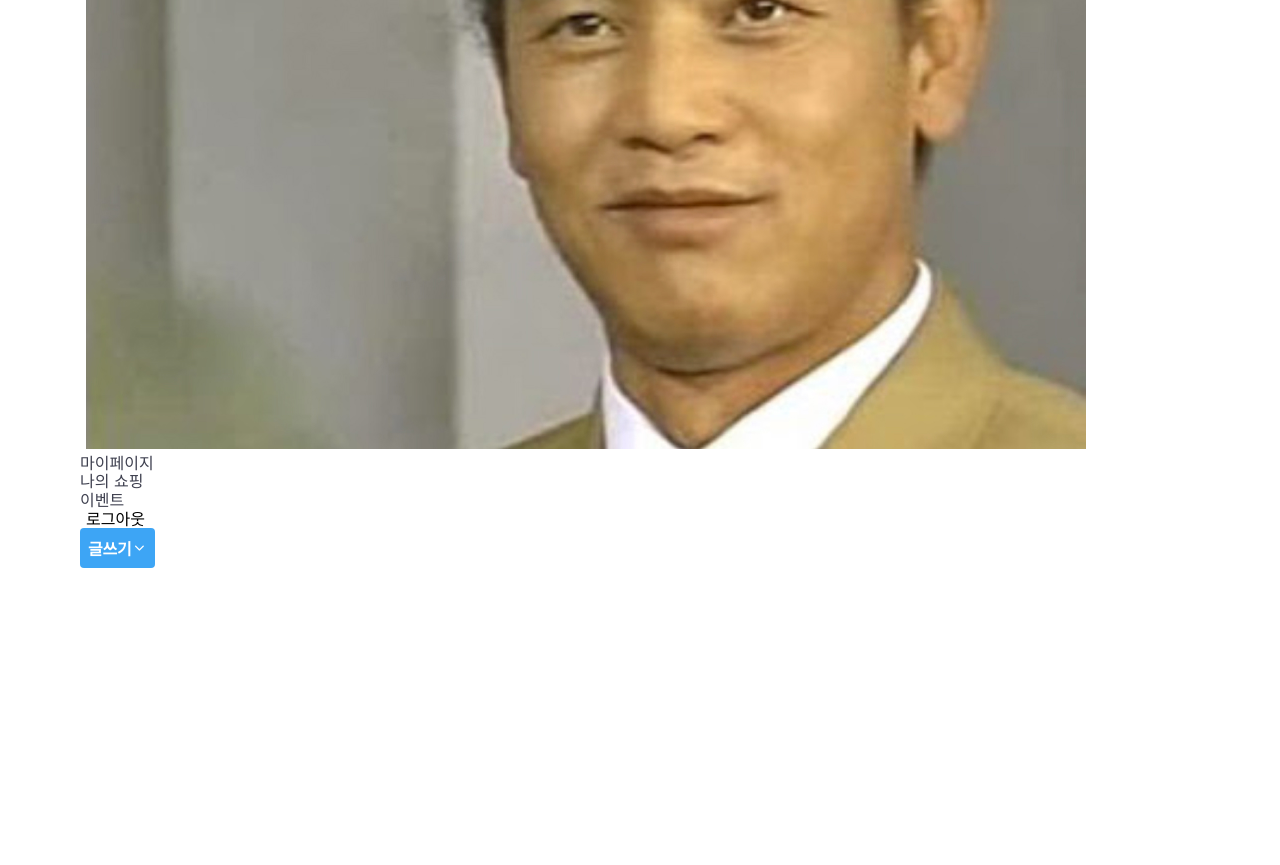
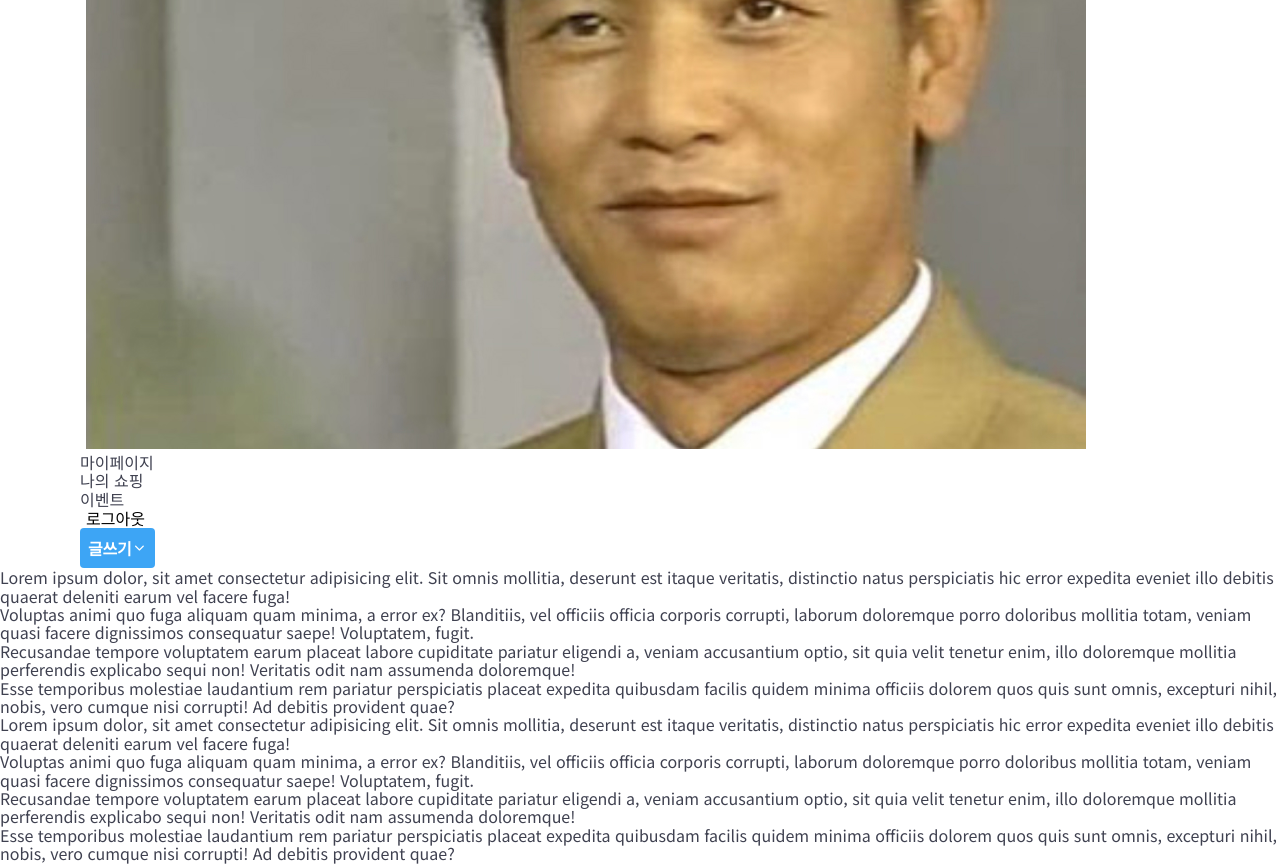
Before and after one commit to jujusnake/tomorrow-house, a website: page index.html in a window 1280 px wide. Shown: the part 406-1271 px from the top of the page. Before the commit the page ends 974 px from the top, so only its background shows below. Drawn offline with Linux system fonts and the light colour scheme; files whose address does not match are found by name.

```diff
--- a/index.html
+++ b/index.html
@@ -334,5 +334,57 @@
         </div>
       </nav>
     </aside>
+
+    <p>
+      Lorem ipsum dolor, sit amet consectetur adipisicing elit. Sit omnis
+      mollitia, deserunt est itaque veritatis, distinctio natus perspiciatis hic
+      error expedita eveniet illo debitis quaerat deleniti earum vel facere
+      fuga!
+    </p>
+    <p>
+      Voluptas animi quo fuga aliquam quam minima, a error ex? Blanditiis, vel
+      officiis officia corporis corrupti, laborum doloremque porro doloribus
+      mollitia totam, veniam quasi facere dignissimos consequatur saepe!
+      Voluptatem, fugit.
+    </p>
+    <p>
+      Recusandae tempore voluptatem earum placeat labore cupiditate pariatur
+      eligendi a, veniam accusantium optio, sit quia velit tenetur enim, illo
+      doloremque mollitia perferendis explicabo sequi non! Veritatis odit nam
+      assumenda doloremque!
+    </p>
+    <p>
+      Esse temporibus molestiae laudantium rem pariatur perspiciatis placeat
+      expedita quibusdam facilis quidem minima officiis dolorem quos quis sunt
+      omnis, excepturi nihil, nobis, vero cumque nisi corrupti! Ad debitis
+      provident quae?
+    </p>
+
+    <p>
+      Lorem ipsum dolor, sit amet consectetur adipisicing elit. Sit omnis
+      mollitia, deserunt est itaque veritatis, distinctio natus perspiciatis hic
+      error expedita eveniet illo debitis quaerat deleniti earum vel facere
+      fuga!
+    </p>
+    <p>
+      Voluptas animi quo fuga aliquam quam minima, a error ex? Blanditiis, vel
+      officiis officia corporis corrupti, laborum doloremque porro doloribus
+      mollitia totam, veniam quasi facere dignissimos consequatur saepe!
+      Voluptatem, fugit.
+    </p>
+    <p>
+      Recusandae tempore voluptatem earum placeat labore cupiditate pariatur
+      eligendi a, veniam accusantium optio, sit quia velit tenetur enim, illo
+      doloremque mollitia perferendis explicabo sequi non! Veritatis odit nam
+      assumenda doloremque!
+    </p>
+    <p>
+      Esse temporibus molestiae laudantium rem pariatur perspiciatis placeat
+      expedita quibusdam facilis quidem minima officiis dolorem quos quis sunt
+      omnis, excepturi nihil, nobis, vero cumque nisi corrupti! Ad debitis
+      provident quae?
+    </p>
+
+    <div class="overlay" aria-hidden></div>
   </body>
 </html>
--- a/styles/main.scss
+++ b/styles/main.scss
@@ -2,6 +2,7 @@
 @import './constants/typography';
 @import './constants/breakpoints';
 @import './constants/box-shadows';
+@import './constants/z-indexes';
 
 @import './base/fonts';
 @import './base/normalize';
@@ -30,3 +31,4 @@
 @import './layouts/grids';
 @import './layouts/gnb';
 @import './layouts/sidebar';
+@import './layouts/overlay';
```
Also changed, not shown: styles/layouts/_overlay.scss (added, +9 -0 lines).
